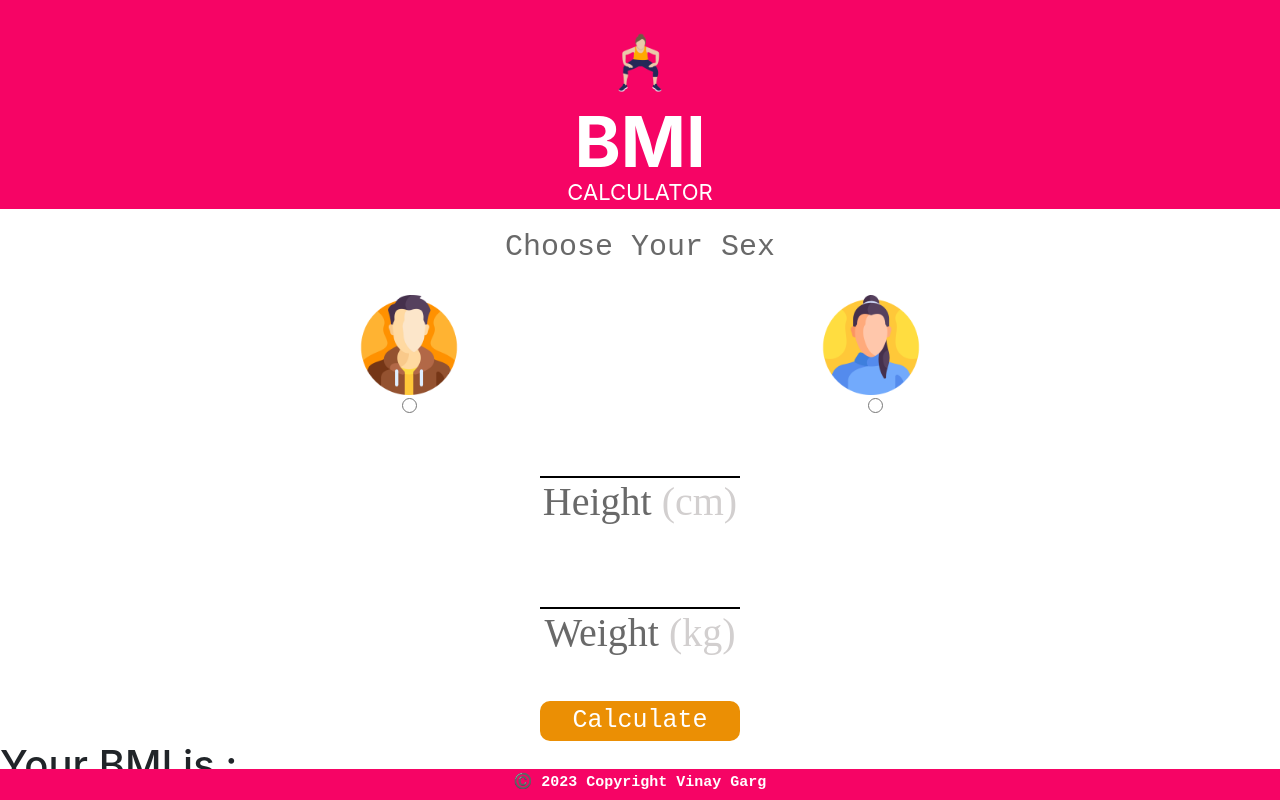
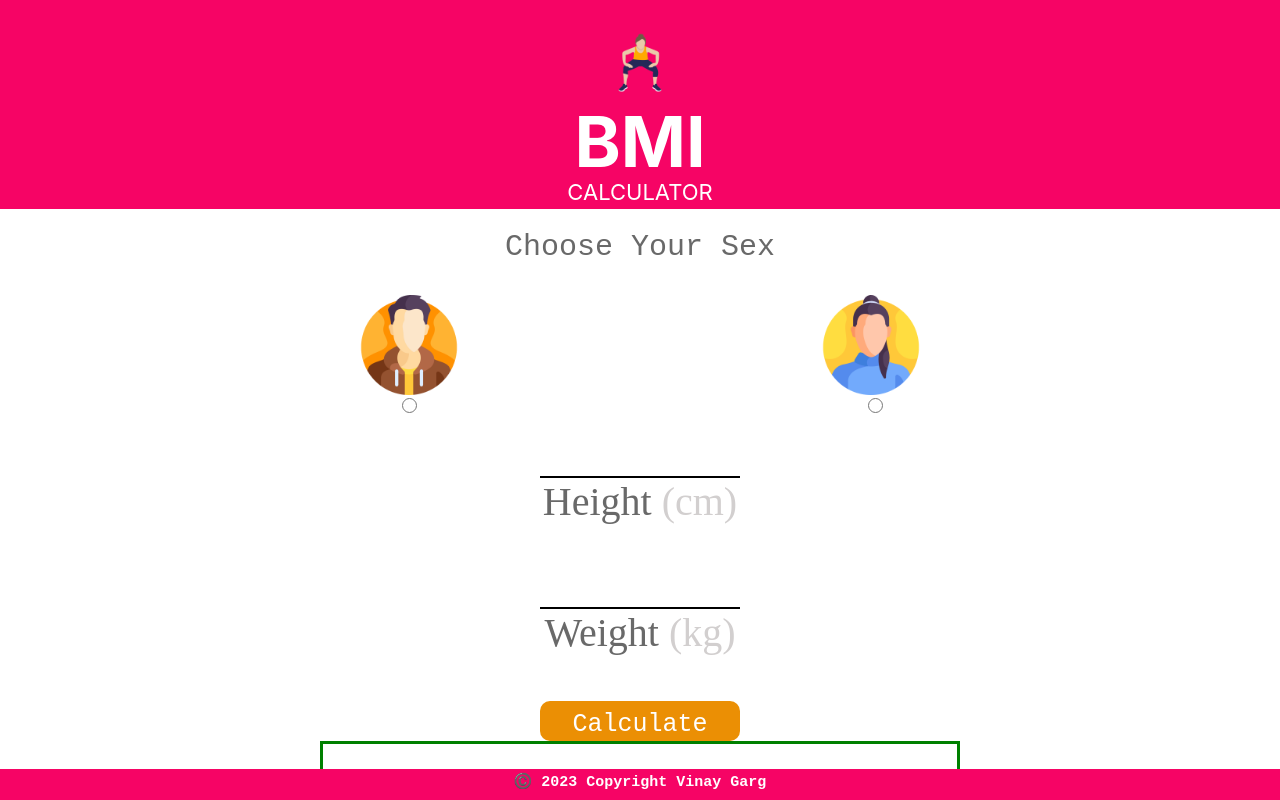
Before and after one commit to xvinay28x/BMI_CALCULATOR, a React (Create React App) app: page / in a window 1280 px wide. Built offline with nearby package versions, Linux system fonts and the light colour scheme.

Commit message:
work on the result_container

```diff
--- a/src/components/Body.css
+++ b/src/components/Body.css
@@ -1,7 +1,8 @@
-.body{
+.body {
     flex: 1;
     overflow: auto;
 }
+
 #text {
     text-align: center;
     margin-top: 20px;
@@ -119,18 +120,44 @@ input[type='radio'] {
 .button_cont {
     margin-top: 20px;
     display: flex;
-    justify-content:center;
+    justify-content: center;
 }
-#calculate{
+
+#calculate {
     height: 40px;
     width: 200px;
+    padding: 5px;
     background-color: rgb(235, 143, 4);
     color: white;
     border-radius: 10px;
     border: none;
-    font-family:monospace;
+    font-family: monospace;
     font-size: 25px;
+    transition: all ease 0.5s;
 }
-#calculate:hover{
-    background-color: rgb(71, 70, 70);
+
+#calculate:hover {
+    box-shadow: 5px 5px 20px black;
 }
+
+#calculate:active {
+    scale: 0.7;
+}
+
+::-webkit-scrollbar {
+    width: 10px;
+}
+
+::-webkit-scrollbar-thumb {
+    background: linear-gradient(transparent, rgb(255, 170, 0));
+    border-radius: 5px;
+}
+
+.result_cont {
+    margin-top: 10px;
+    margin: auto;
+    width: 50%;
+    border: 3px solid green;
+    padding: 10px;
+    text-align: center;
+}
--- a/src/components/Body.js
+++ b/src/components/Body.js
@@ -86,14 +86,9 @@ export default function Body() {
                     </button>
                 </div>
                 <div className="result_cont">
-                    <h1>Your BMI is : {bmi}</h1>
+                    <h1>{bmi}</h1>
                     <p>{message}</p>
                 </div>
-                <h1>jbhdicnondo</h1>
-                <h1>jbhdicnondo</h1>
-                <h1>jbhdicnondo</h1>
-                <h1>jbhdicnondo</h1>
-                <h1>jbhdicnondo</h1>
             </form>
         </div>
     )
```
